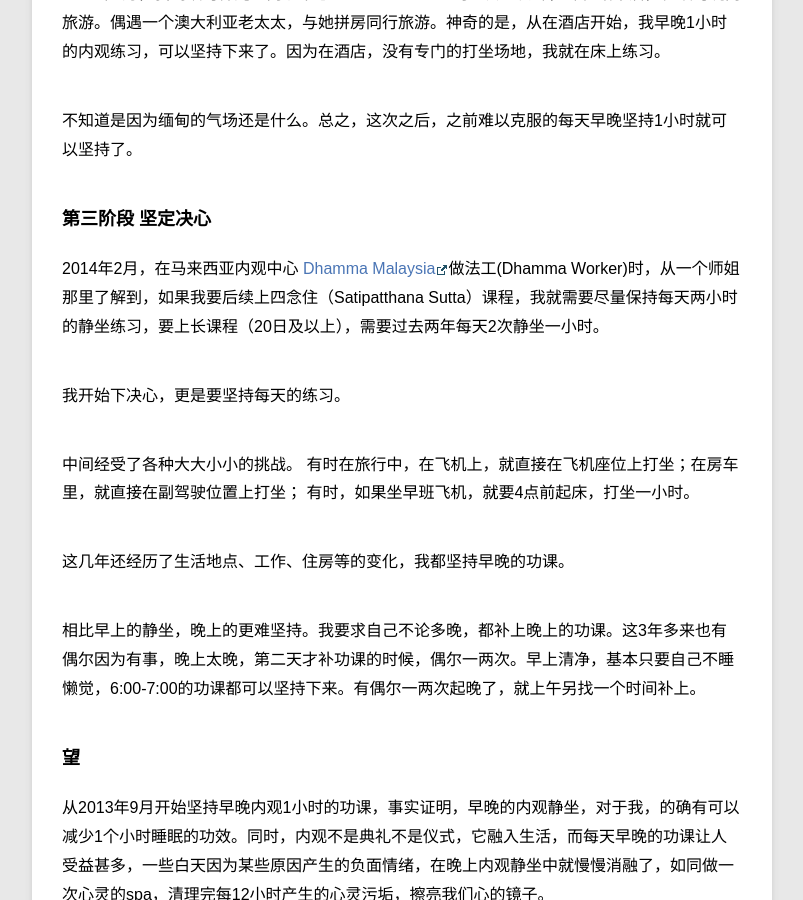
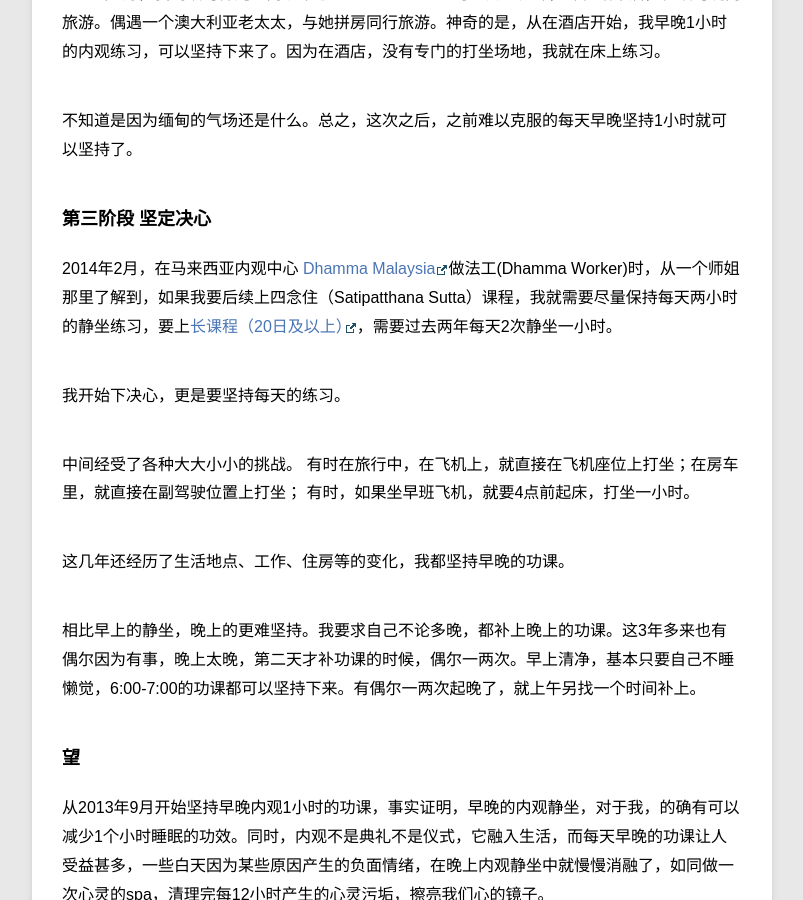
Before and after one commit to violettianjie/violettianjie.github.io, a Jekyll site: the page built from _posts/blog/2018-01-31-vipassana.md, in a window 1280 px wide and 900 px high, scrolled down 1603 px. Shown: the whole window, without its empty margins (78-881 px from the left). Built offline with Jekyll 4.4.1, drawn with Linux system fonts in a browser that asks for light colours; comment, search, counter and statistics services are not loaded; part of the change alters nothing that is shown.

```diff
--- a/_posts/blog/2018-01-31-vipassana.md
+++ b/_posts/blog/2018-01-31-vipassana.md
@@ -47,7 +47,7 @@ category: blog
 
 ### 第三阶段 坚定决心
 
-2014年2月，在马来西亚内观中心 [Dhamma Malaysia](http://www.malaya.dhamma.org)做法工(Dhamma Worker)时，从一个师姐那里了解到，如果我要后续上四念住（Satipatthana Sutta）课程，我就需要尽量保持每天两小时的静坐练习，要上长课程（20日及以上），需要过去两年每天2次静坐一小时。
+2014年2月，在马来西亚内观中心 [Dhamma Malaysia](http://www.malaya.dhamma.org)做法工(Dhamma Worker)时，从一个师姐那里了解到，如果我要后续上四念住（Satipatthana Sutta）课程，我就需要尽量保持每天两小时的静坐练习，要上[长课程（20日及以上）](http://vipassana.sutta.org/vipassana-specialcource.htm)，需要过去两年每天2次静坐一小时。
 
 我开始下决心，更是要坚持每天的练习。
 
```
